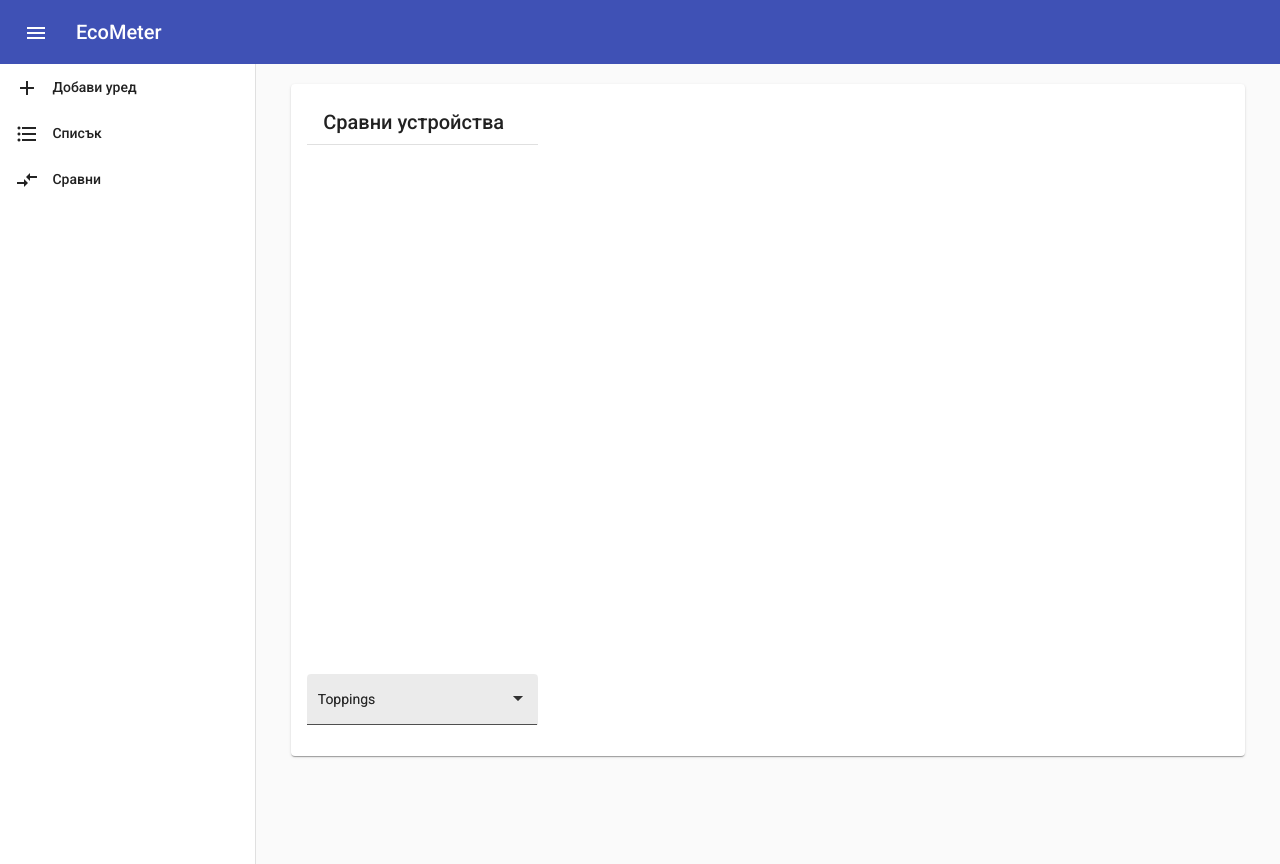
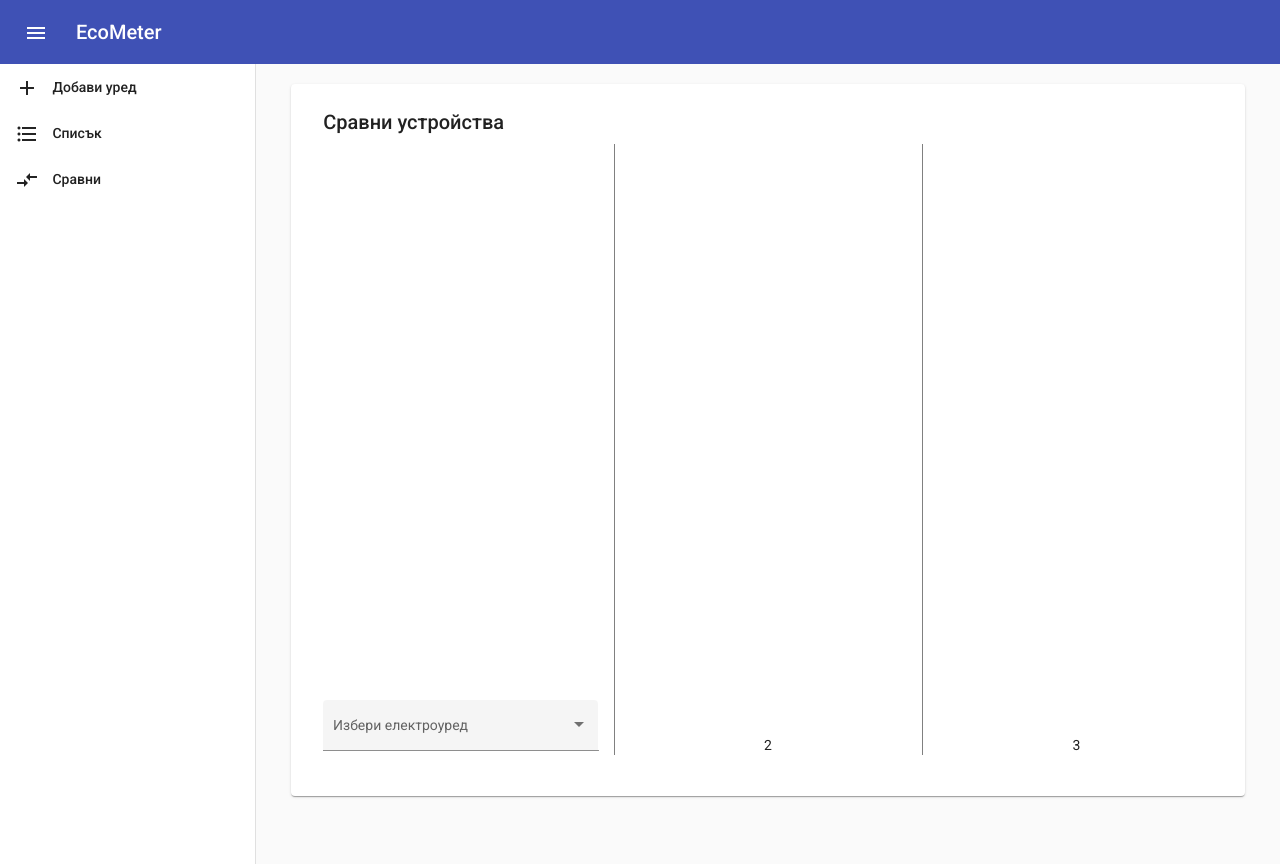
Before and after one commit to Lucky-Martin/eco-calculator, an Angular app: page /compare in a window 1280 px wide. Built offline with nearby package versions, Linux system fonts and the light colour scheme.

Commit message:
Initial compare design implementation

```diff
--- a/src/app/add-device/steps/device-data/device-data.component.html
+++ b/src/app/add-device/steps/device-data/device-data.component.html
@@ -19,7 +19,7 @@
     </mat-select>
   </mat-form-field>
   <mat-form-field appearance="fill">
-    <mat-label>Мощност (W)</mat-label>
+    <mat-label>Мощност (кВч)</mat-label>
     <input matInput formControlName="power" type="number" id="power" (change)="ngOnChanges()">
   </mat-form-field>
   <mat-form-field appearance="fill">
--- a/src/app/compare-devices/compare-devices.component.css
+++ b/src/app/compare-devices/compare-devices.component.css
@@ -1,40 +1,35 @@
 mat-card {
   max-width: 712px;
   max-width: 90%;
-  height: 80%;
+  height: 85%;
   display: block;
   margin: 20px auto 0;
   overflow: hidden;
 }
+mat-card mat-card-content {
+  width: 100%;
+  height: 100%;
+}
+mat-grid-list {
+  height: 100%;
+}
 mat-card mat-card-content mat-form-field {
-  width: 100%;
+  width: 90%;
+  display: block;
+  margin-bottom: -15px;
 }
 mat-card-title {
   margin-top: 12px;
 }
-
-.upward-select .mat-select-panel {
-  position: absolute;
-  bottom: calc(100% + 10px);
-  left: 0;
+.border-right {
+  border-right: 1px solid gray;
 }
-
-.example-additional-selection {
-  opacity: 0.75;
-  font-size: 0.75em;
+.border-left {
+  border-left: 1px solid gray;
 }
-mat-card-content {
-  width: 25%;
-  height: 100%;
-  position: relative;
+mat-grid-tile {
+  height: 55%;
 }
-mat-form-field{
-  position: absolute;
-  bottom: 40px;
+mat-grid-tile >::ng-deep .mat-grid-tile-content {
+  align-items: end;
 }
-
-.overlay-select2{
-  position: absolute;
-  bottom: 40px;
-  padding-left: 25% ;
-}
--- a/src/app/compare-devices/compare-devices.component.html
+++ b/src/app/compare-devices/compare-devices.component.html
@@ -3,26 +3,19 @@
     <mat-card-title>Сравни устройства</mat-card-title>
   </mat-card-header>
   <mat-card-content>
-    <mat-form-field appearance="fill">
-      <mat-label>Toppings</mat-label>
-      <mat-select panelClass="overlay-select">
-
-        <mat-option> One </mat-option>
-        <mat-option> One </mat-option>
-        <mat-option> One </mat-option>
-      </mat-select>
-    </mat-form-field>
-
-    <mat-divider></mat-divider>
-
-    <mat-form-field appearance="fill">
-      <mat-label>Toppings</mat-label>
-      <mat-select panelClass="overlay-select2">
-
-        <mat-option> One </mat-option>
-        <mat-option> One </mat-option>
-        <mat-option> One </mat-option>
-      </mat-select>
-    </mat-form-field>
+    <mat-grid-list cols="3" rowHeight="2:1" *ngIf="devices">
+      <mat-grid-tile class="border-right">
+          <mat-form-field appearance="fill">
+            <mat-label>Избери електроуред</mat-label>
+            <mat-select>
+              <mat-option *ngFor="let device of devices" [value]="device.name">
+                {{device.name}}
+              </mat-option>
+            </mat-select>
+          </mat-form-field>
+      </mat-grid-tile>
+      <mat-grid-tile>2</mat-grid-tile>
+      <mat-grid-tile class="border-left">3</mat-grid-tile>
+    </mat-grid-list>
   </mat-card-content>
 </mat-card>
--- a/src/app/compare-devices/compare-devices.component.ts
+++ b/src/app/compare-devices/compare-devices.component.ts
@@ -1,7 +1,6 @@
 import { Component, OnInit } from '@angular/core';
-import {FormBuilder, FormGroup, Validators} from "@angular/forms";
-import {CalculatorService} from "../services/calculator.service";
 import {DeviceService} from "../services/device.service";
+import { IDevice } from '../models/device.model';
 
 @Component({
   selector: 'app-compare-devices',
@@ -9,8 +8,10 @@ import {DeviceService} from "../services/device.service";
   styleUrls: ['./compare-devices.component.css']
 })
 export class CompareDevicesComponent implements OnInit {
+  devices!: IDevice[];
+  constructor(private deviceService: DeviceService) { }
 
   ngOnInit(): void {
+    this.devices = this.deviceService.fetchDevices();
   }
-
-  }
+}
--- a/src/app/services/calculator.service.ts
+++ b/src/app/services/calculator.service.ts
@@ -7,9 +7,7 @@ import {CostPerKilowattHour} from "../types/costPerKilowattHour";
   providedIn: 'root'
 })
 export class CalculatorService {
-
-  constructor() {
-  }
+  constructor() { }
 
   static calculateElectricityConsummationPerMonth(newDevice: INewDevice) {
     return newDevice.workingHours * newDevice.power;
```
Also changed, not shown: src/styles.css (line endings or trailing spaces).
